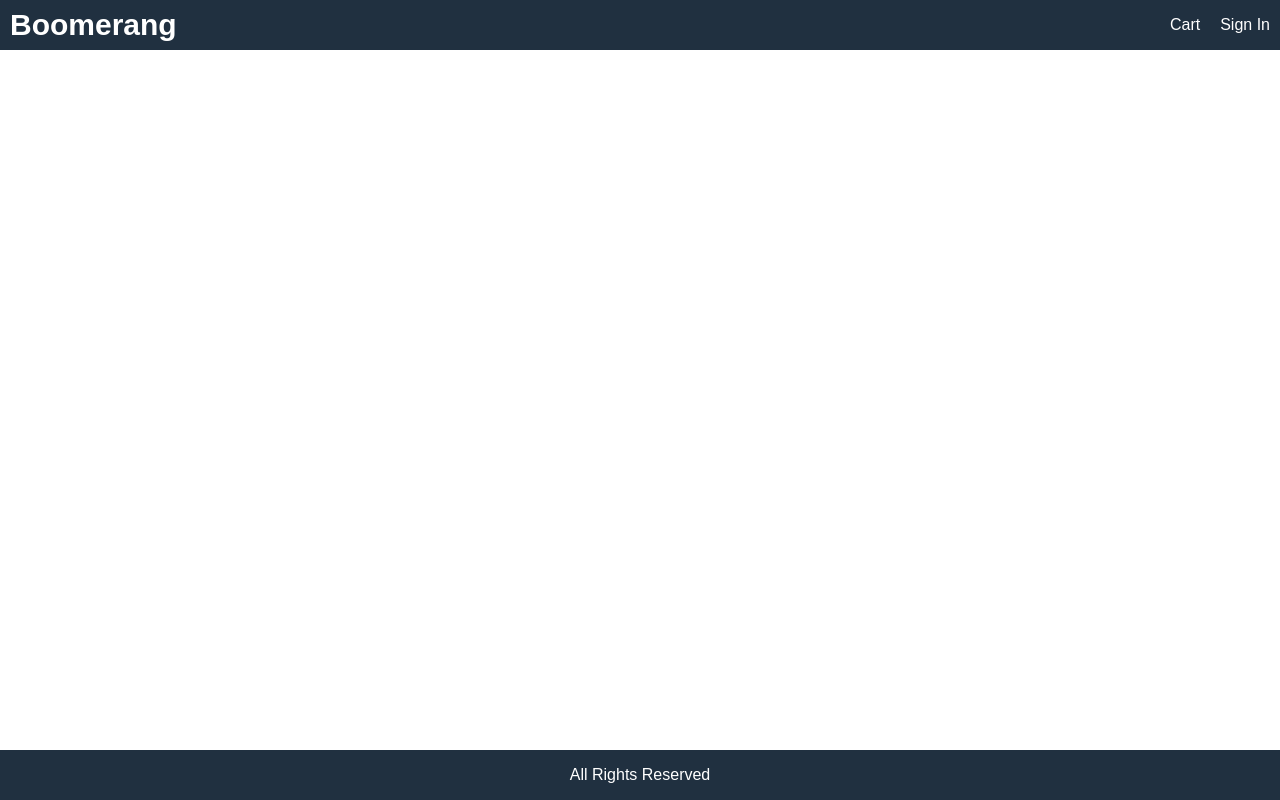
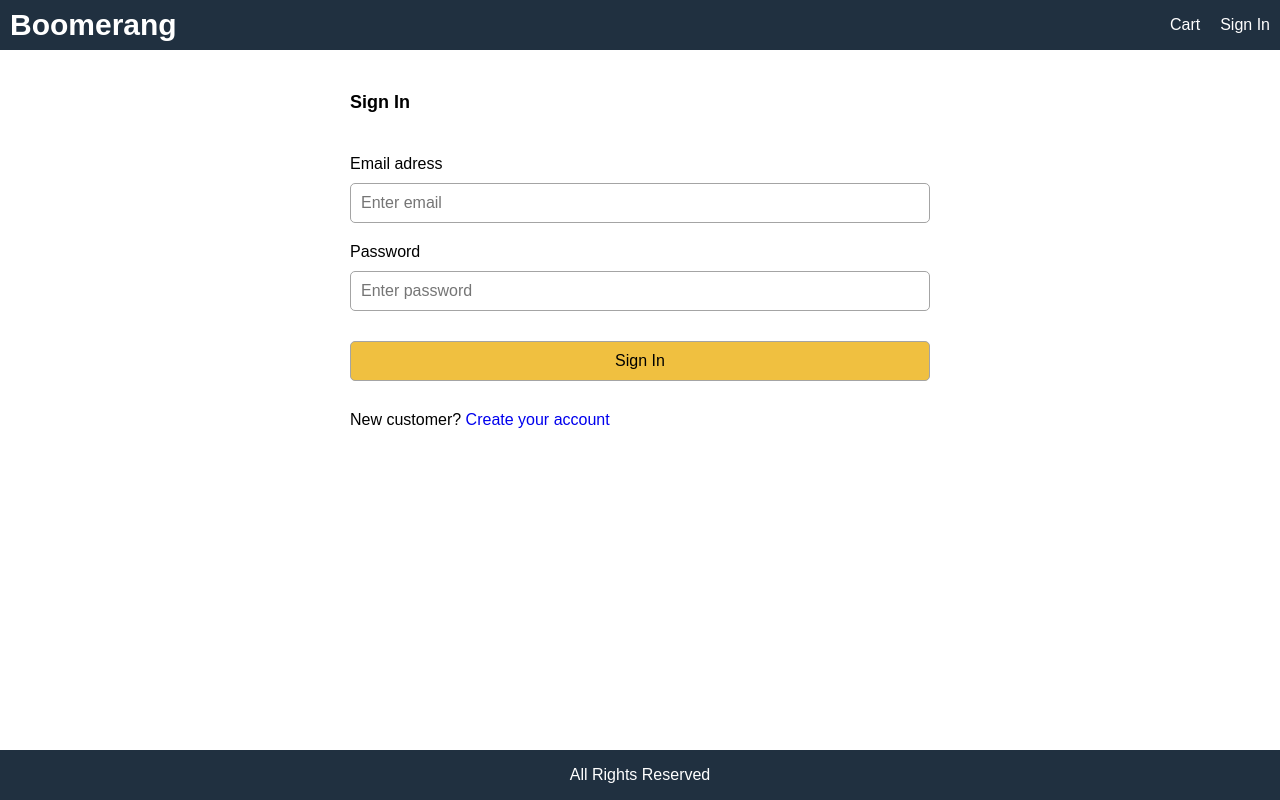
Before and after one commit to jumabekovs/ecommerce-on-react, a React (Create React App) app in the folder frontend/: page /signin in a window 1280 px wide. Built offline with nearby package versions, Linux system fonts and the light colour scheme.

Commit message:
signIn page

```diff
--- a/frontend/src/App.js
+++ b/frontend/src/App.js
@@ -4,6 +4,7 @@
 import CartScreen from "./screens/CartScreen";
 import HomeScreen from "./screens/HomeScreen";
 import ProductScreen from "./screens/ProductScreen";
+import SigninScreen from "./screens/SigninScreen";
 
 function App() {
   const cart = useSelector((state) => state.cart);
@@ -30,6 +31,7 @@
         <main>
           <Route path="/cart/:id?" component={CartScreen}></Route>
           <Route path="/product/:id" component={ProductScreen}></Route>
+          <Route path="/signin" component={SigninScreen}></Route>
           <Route path="/" component={HomeScreen} exact></Route>
         </main>
         <footer className="row center">All Rights Reserved</footer>
--- a/frontend/src/index.css
+++ b/frontend/src/index.css
@@ -231,3 +231,21 @@
   color: #a02020;
   background-color: #ffe0e0e0;
 }
+
+/* Form */
+
+.form {
+  max-width: 60rem;
+  margin: 0 auto;
+}
+
+.form > div {
+  display: flex;
+  flex-direction: column;
+  margin: 1rem;
+}
+
+.form label {
+  margin: 1rem 0;
+  display: block;
+}
--- /dev/null
+++ b/frontend/src/screens/SigninScreen.js
@@ -0,0 +1,56 @@
+import React, { useState } from "react";
+import { Link } from "react-router-dom";
+
+function SigninScreen() {
+  const [email, setEmail] = useState("");
+  const [password, setPassword] = useState("");
+
+  const submitHandler = (e) => {
+    e.preventDefault(); // it wont refresh the page
+    // TODO: signin action
+  };
+
+  return (
+    <div>
+      <form className="form" onSubmit={submitHandler}>
+        <div>
+          <h1>Sign In</h1>
+        </div>
+        <div>
+          <label htmlFor="email">Email adress</label>
+          <input
+            type="email"
+            id="email"
+            placeholder="Enter email"
+            required
+            onChange={(e) => setEmail(e.target.value)}
+          ></input>
+        </div>
+        <div>
+          <label htmlFor="password">Password</label>
+          <input
+            type="password"
+            id="password"
+            placeholder="Enter password"
+            required
+            onChange={(e) => setPassword(e.target.value)}
+          ></input>
+        </div>
+        <div>
+          <label />
+          <button className="primary" type="submit">
+            Sign In
+          </button>
+        </div>
+        <div>
+          <label />
+          <div>
+            New customer? <Link to="/register">Create your account</Link>
+          </div>
+        </div>
+      </form>
+    </div>
+  );
+}
+
+export default SigninScreen;
```
